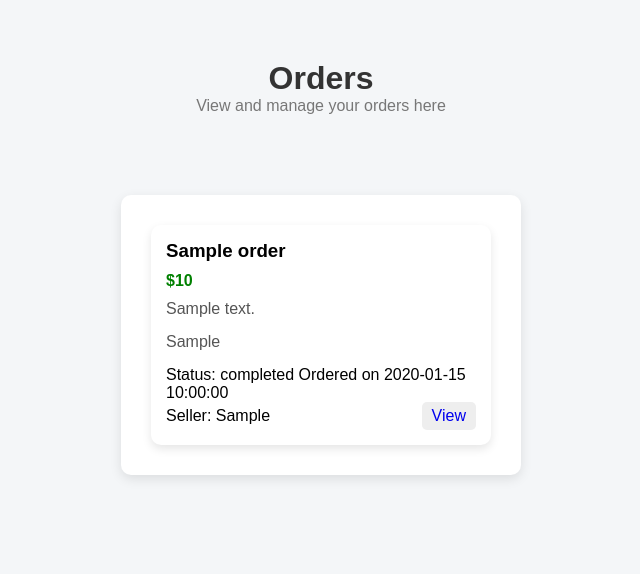
After one commit to Esuyawkall/Campus-Marketplace, a Flask app: template templates/order.html in a window 1280 px wide. The commit adds this page. Shown: the top 574 px of the page, without its empty margins (319-959 px from the left). Run offline with Flask 3, Linux system fonts and the light colour scheme; the template is opened without the code that fills it: most values are stand-ins (such as "Sample title", 1, 10 or a date in 2020); parts of the project's set-up code (start-up, migrations or seed data) failed here and were passed over.

Commit message:
added orders.py and order functionality

```diff
--- a/app.py
+++ b/app.py
@@ -6,6 +6,7 @@ from flask import request,session, redirect, url_for, send_from_directory,make_r
 from flask_session import Session
 from datetime import timedelta
 from favorite import favorite
+from order import order
 from product import product
 from user import user
 
@@ -41,10 +42,6 @@ def login():
 
         if u.tryLogin(un, pw):
             print(f'Login successful: {u.data[0]}')
-
-            # session['user'] = u.data[0]['email']
-            # session['active'] = time.time()
-            # session['role'] = u.data[0]['role']
 
             session['user'] = {
                 'id': u.data[0]['user_id'],
@@ -217,7 +214,7 @@ def add_product():
 
     return render_template('products/add.html', role=session.get('user')['role'])
 
-@app.route('/favorites')
+@app.route('/favorites', methods=['GET', 'POST'])
 def view_favorites():
     if checksession() == False:
         return redirect('/login')
@@ -227,7 +224,7 @@ def view_favorites():
 
     return render_template('favorite.html', items=favorites, role=session.get('user')['role'])
 
-@app.route('/favorites/<int:product_id>', methods=['POST'])
+@app.route('/favorites/<int:product_id>', methods=['GET', 'POST'])
 def toggle_favorite(product_id):
     if checksession() == False:
         return redirect('/login')
@@ -237,5 +234,22 @@ def toggle_favorite(product_id):
 
     return redirect('/home')
 
+@app.route('/orders', methods=['GET', 'POST'])
+def view_orders():
+    if checksession() == False:
+        return redirect('/login')
+
+    o = order()
+    orders = o.get_orders(session.get('user')['id'])
+    return render_template('order.html', orders=orders, role=session.get('user')['role'])
+@app.route('/orders/<int:product_id>', methods=['GET', 'POST'])
+def place_order(product_id):
+    if checksession() == False:
+        return redirect('/login')
+
+    o = order()
+    o.place_order(session.get('user')['id'], product_id, quantity=1)
+
+    return redirect('/orders')
 if __name__ == '__main__':
    app.run(host='0.0.0.0',debug=True)
--- a/static/styles.css
+++ b/static/styles.css
@@ -173,6 +173,11 @@ body {
     right: 200px;
     position: absolute;
 }
+.orders {
+    top: 20px;
+    right: 380px;
+    position: absolute;
+}
 #description {
     margin-top: 20px;
     padding: 15px;
--- a/templates/home.html
+++ b/templates/home.html
@@ -13,6 +13,9 @@
         <a href="/users/manage" class="btn">Manage Users</a>
     </div>
 {% endif %}
+    <div  class="orders">
+        <a href="/orders" class="btn">Orders</a>
+    </div>
     <div  class="favorite">
         <a href="/favorites" class="btn">Favorites</a>
     </div>
--- a/templates/login.html
+++ b/templates/login.html
@@ -19,7 +19,6 @@
         <input type="password" id="password" name="password" value="123" placeholder="Enter your password" required>
         <div><a href="{{ url_for('signup') }}" class="">Sign up</a></div>
 
-
         <button type="submit">Login</button>
     </form>
 </div>
--- /dev/null
+++ b/templates/order.html
@@ -0,0 +1,44 @@
+{% extends "base.html" %}
+
+{% block content %}
+
+<div class="home-container">
+
+    <div class="home-header">
+        <h1>Orders</h1>
+        <p>View and manage your orders here</p>
+    </div>
+{% if role == 'admin' %}
+    <div class="admin-panel">
+        <a href="/users/manage" class="btn">Manage Users</a>
+    </div>
+{% endif %}
+    <div class="container">
+        {% for order in orders %}
+        <div class="card">
+            <h3>{{ order.product_name }}</h3>
+            <p class="price">${{ order.product_price }}</p>
+            <p class="desc">{{ order.description }}</p>
+            <p class="desc">{{ order.product_condition }}</p>
+            <div class="order-status">
+                <span>Status: {{ order.status }}</span>
+                {% if order.status == 'completed' %}
+                <span>Ordered on {{ order.order_date }}</span>
+                {% endif %}
+            </div>
+
+            <div class="card-footer">
+                <span>Seller: {{ order.first_name }}</span>
+                <a href="{{ url_for('view_product', product_id=order.product_id) }}" class="view-btn">View</a>
+                {% if role == 'admin' %}
+                <a href="{{ url_for('manage_product', product_id=order.product_id) }}" class="view-btn">Manage</a>
+                {% endif %}
+            </div>
+        </div>
+        {% endfor %}
+        {% if orders|length == 0 %}
+        <p class="no-items">You have no orders yet. Start shopping to place your first order!</p>
+        {% endif %}
+    </div>
+</div>
+{% endblock %}
```
Also changed, not shown: order.py (+22 -0 lines), templates/products/item.html (+9 -0 lines), 1 other file.
